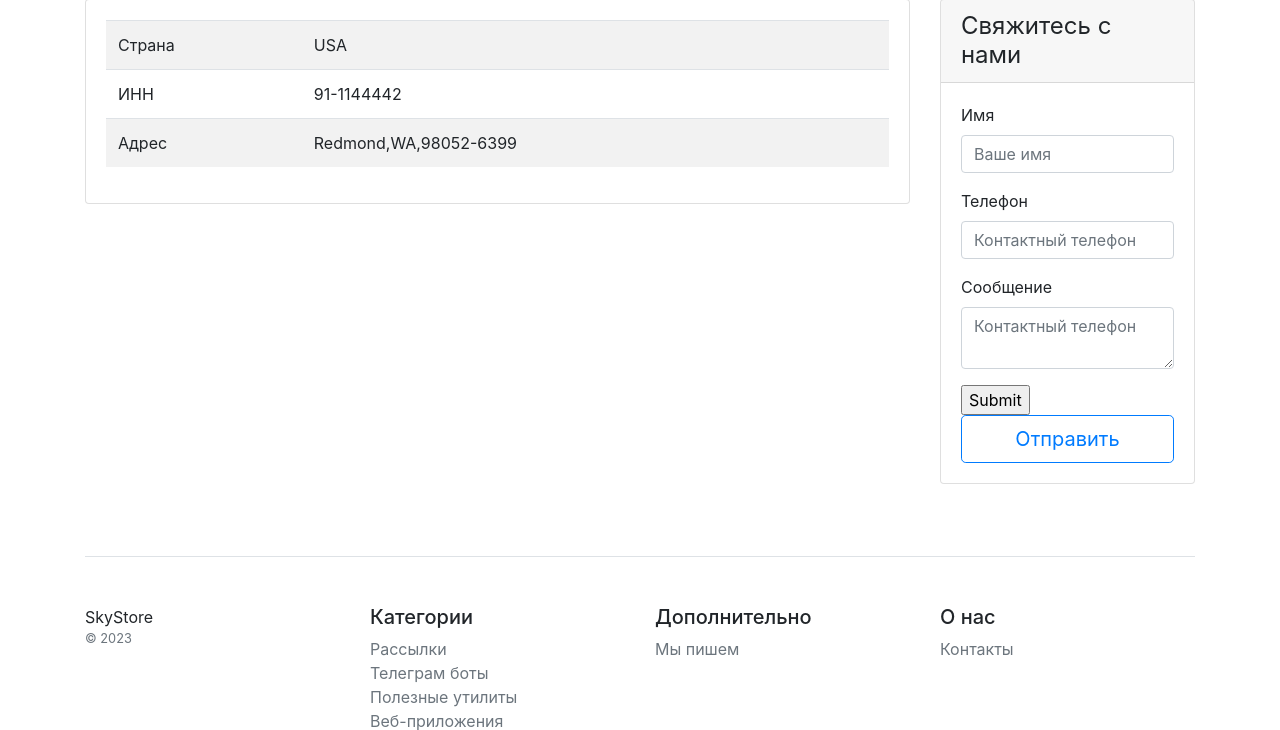
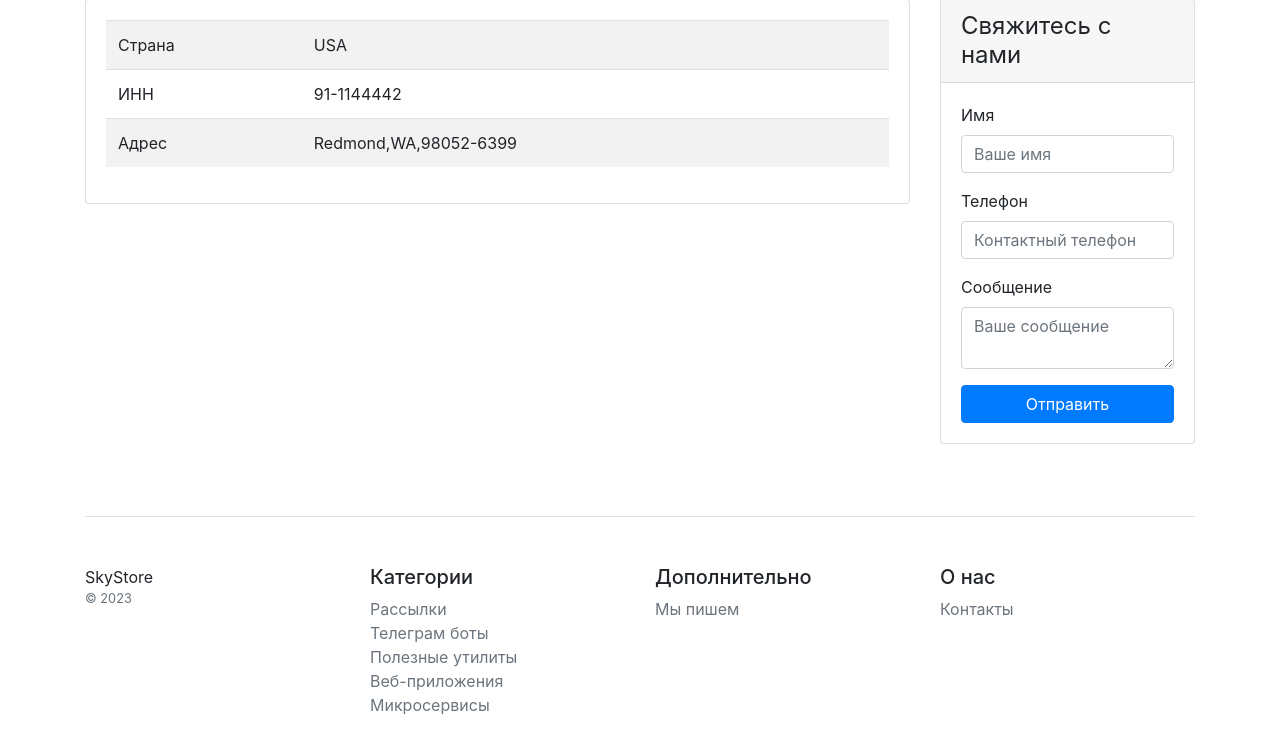
Before and after one commit to BalashovDmitriy/Django_shop_project, a Django app: page /contacts/ in a window 1280 px wide. Shown: the part 239-969 px from the top of the page. Run offline with Django 4.2, Linux system fonts and the light colour scheme; some libraries are stand-ins or nearby versions.

Commit message:
homework 18_2 step 5

```diff
--- a/catalog/templates/catalog/contacts.html
+++ b/catalog/templates/catalog/contacts.html
@@ -59,11 +59,10 @@
                         </div>
                         <div class="mb-3">
                             <label for="message">Сообщение</label>
-                            <textarea type="text" name="message" class="form-control" id="message" placeholder="Контактный телефон" required></textarea>
+                            <textarea type="text" name="message" class="form-control" id="message" placeholder="Ваше сообщение" required></textarea>
                         </div>
+                        <input class="btn btn-primary w-100" type="submit" value="Отправить"/>
                     </form>
-                    <input type="submit">
-                    <button type="submit" class="btn btn-lg btn-block btn-outline-primary">Отправить</button>
                 </div>
             </div>
         </div>
--- a/catalog/views.py
+++ b/catalog/views.py
@@ -6,4 +6,9 @@
 
 
 def contacts(request):
+    if request.method == 'POST':
+        name = request.POST.get('name')
+        phone = request.POST.get('phone')
+        message = request.POST.get('message')
+        print(f'You have new message from {name}({phone}): {message}')
     return render(request, 'catalog/contacts.html')
```
Also changed, not shown: favicon.ico (added).
